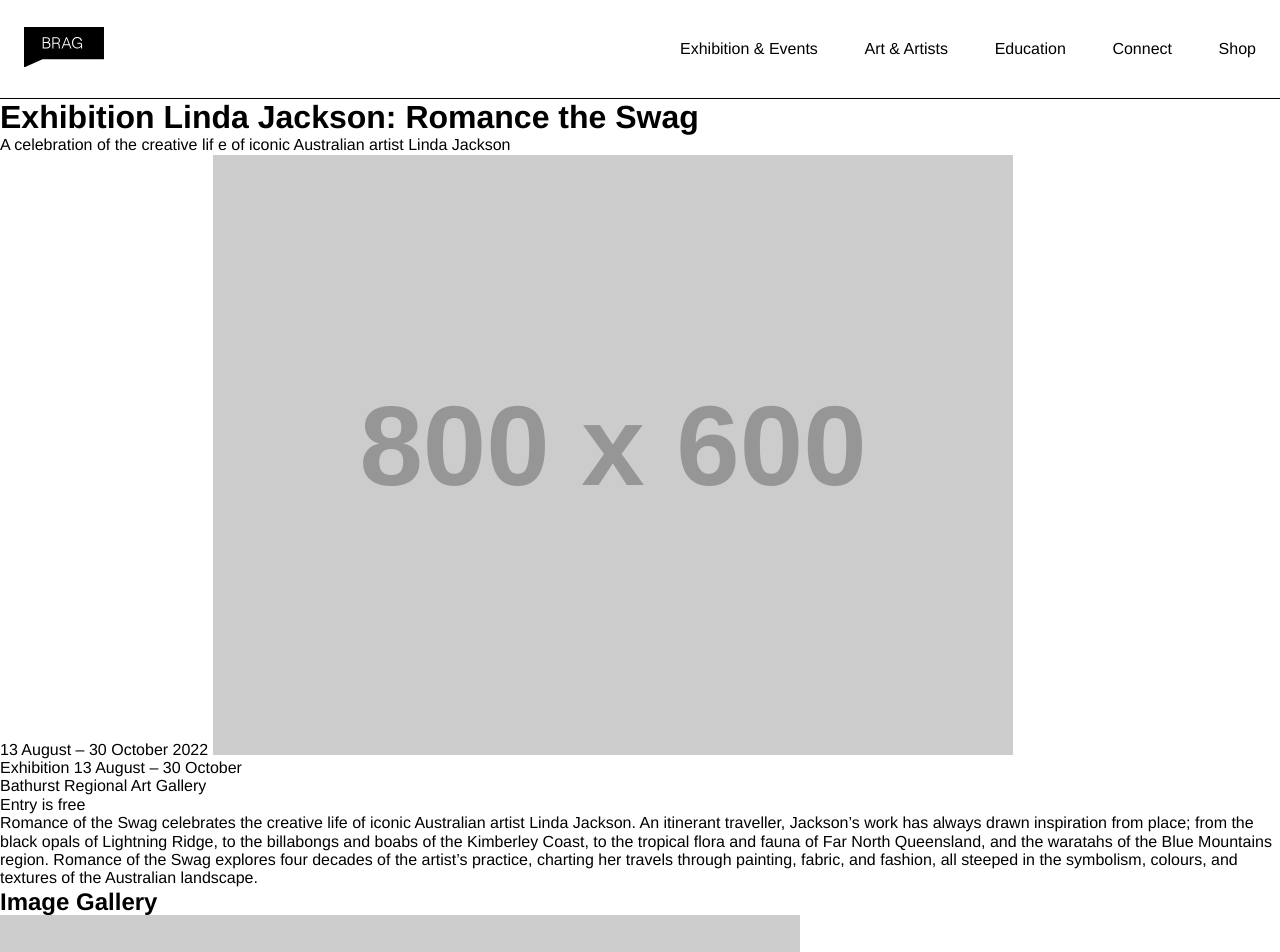
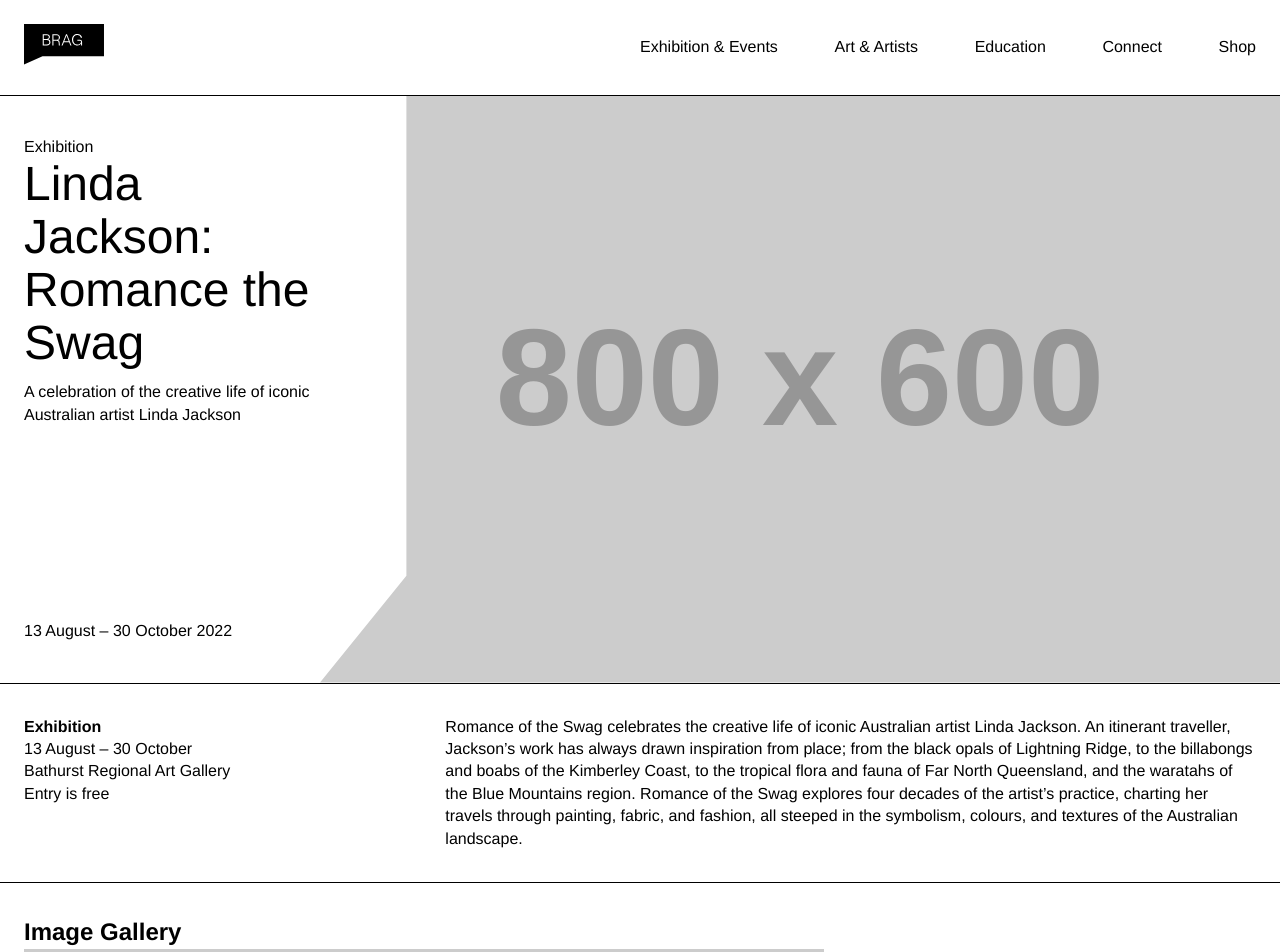
Before and after one commit to honboey/brag-temp, a plain HTML site: page index.html in a window 1280 px wide. Shown: the top 952 px of the page. Drawn offline with Linux system fonts and the light colour scheme; placeholder pictures from the web are drawn by us; a web font is replaced by a local one.

Commit message:
Feature: Style Page Header & Event Intro

```diff
--- a/index.html
+++ b/index.html
@@ -4,7 +4,8 @@
 <head>
   <meta charset="utf-8">
   <meta http-equiv="x-ua-compatible" content="ie=edge">
-  <meta name="viewport" content="width=device-width, initial-scale=1.0, user-scalable=yes">  <title></title>
+  <meta name="viewport" content="width=device-width, initial-scale=1.0, user-scalable=yes">
+  <title></title>
   <link rel="stylesheet" href="static/css/brag_main.css">
 </head>
 
@@ -13,8 +14,8 @@
     <span class="site-logo">
       <svg xmlns="http://www.w3.org/2000/svg" width="80" height="40.531" viewBox="0 0 80 40.531">
         <g id="Group_4" data-name="Group 4" transform="translate(-17 -14)">
-          <path id="Path_2" data-name="Path 2" d="M1262,107.359V147.89l18.509-8.309H1342V107.359Z" transform="translate(-1245 -93.359)"/>
-          <path id="Path_93" data-name="Path 93" d="M5.392,16C7.68,16,8.96,14.736,8.96,12.768a2.794,2.794,0,0,0-2.016-2.9A2.458,2.458,0,0,0,8.48,7.68C8.48,5.872,7.248,4.8,5.1,4.8H1.216V16ZM2.288,5.792H5.12c1.424,0,2.24.608,2.24,1.872S6.544,9.536,5.1,9.536H2.288Zm0,4.736H5.152c1.744,0,2.672.784,2.672,2.24s-.928,2.24-2.672,2.24H2.288Zm14.368.176A2.9,2.9,0,0,0,18.5,8.016c0-1.936-1.344-3.216-3.5-3.216H10.88V16h1.072V11.3h3.28a1.955,1.955,0,0,1,1.952,2.016L17.344,16h1.008l-.16-2.688A3.006,3.006,0,0,0,16.656,10.7ZM15.024,5.792A2.073,2.073,0,0,1,17.36,8.016,2.118,2.118,0,0,1,15.024,10.3H11.952V5.792ZM30,16,25.488,4.8h-.944L20.032,16h1.1l1.248-3.184h5.264L28.88,16ZM25.024,6.064l2.24,5.76h-4.5ZM35.856,16.128a3.992,3.992,0,0,0,3.728-2.144V16h1.024V12.3a2.018,2.018,0,0,0-2.032-1.952h-2.7v.992h2.64a.921.921,0,0,1,1.008.96c0,1.792-1.712,2.832-3.68,2.832-2.432,0-4.192-1.664-4.192-4.736s1.76-4.736,4.192-4.736a3.477,3.477,0,0,1,3.6,2.56h1.184c-.288-2.064-2.288-3.552-4.784-3.552-2.736,0-5.328,1.9-5.328,5.728S33.1,16.128,35.856,16.128Z" transform="translate(34.487 19.411)" fill="#fff"/>
+          <path id="Path_2" data-name="Path 2" d="M1262,107.359V147.89l18.509-8.309H1342V107.359Z" transform="translate(-1245 -93.359)" />
+          <path id="Path_93" data-name="Path 93" d="M5.392,16C7.68,16,8.96,14.736,8.96,12.768a2.794,2.794,0,0,0-2.016-2.9A2.458,2.458,0,0,0,8.48,7.68C8.48,5.872,7.248,4.8,5.1,4.8H1.216V16ZM2.288,5.792H5.12c1.424,0,2.24.608,2.24,1.872S6.544,9.536,5.1,9.536H2.288Zm0,4.736H5.152c1.744,0,2.672.784,2.672,2.24s-.928,2.24-2.672,2.24H2.288Zm14.368.176A2.9,2.9,0,0,0,18.5,8.016c0-1.936-1.344-3.216-3.5-3.216H10.88V16h1.072V11.3h3.28a1.955,1.955,0,0,1,1.952,2.016L17.344,16h1.008l-.16-2.688A3.006,3.006,0,0,0,16.656,10.7ZM15.024,5.792A2.073,2.073,0,0,1,17.36,8.016,2.118,2.118,0,0,1,15.024,10.3H11.952V5.792ZM30,16,25.488,4.8h-.944L20.032,16h1.1l1.248-3.184h5.264L28.88,16ZM25.024,6.064l2.24,5.76h-4.5ZM35.856,16.128a3.992,3.992,0,0,0,3.728-2.144V16h1.024V12.3a2.018,2.018,0,0,0-2.032-1.952h-2.7v.992h2.64a.921.921,0,0,1,1.008.96c0,1.792-1.712,2.832-3.68,2.832-2.432,0-4.192-1.664-4.192-4.736s1.76-4.736,4.192-4.736a3.477,3.477,0,0,1,3.6,2.56h1.184c-.288-2.064-2.288-3.552-4.784-3.552-2.736,0-5.328,1.9-5.328,5.728S33.1,16.128,35.856,16.128Z" transform="translate(34.487 19.411)" fill="#fff" />
         </g>
       </svg>
     </span>
@@ -31,26 +32,31 @@
   </header>
 
   <main>
-    <header>
-      <h1>
-        Exhibition
-        Linda Jackson: Romance the Swag
-      </h1>
-      <p>A celebration of the creative lif e of iconic Australian artist Linda Jackson</p>
-      <time>13 August – 30 October 2022</time>
-      <img src="https://dummyimage.com/800x600/d499d4/ffffff.jpg" alt="">
+    <header class="page-header">
+      <div class="page-header__info">
+        <h1>
+          <span class="page-header__pre-title">Exhibition</span>
+          Linda Jackson: Romance the Swag
+        </h1>
+        <p class="page-header__lede">A celebration of the creative life of iconic Australian artist Linda Jackson</p>
+        <time class="page-header__time">13 August – 30 October 2022</time>
+      </div>
+      <img class="page-header__banner-image" src="https://dummyimage.com/800x600/d499d4/ffffff.jpg" alt="">
     </header>
-    <section>
-      <aside>
-        Exhibition
+
+    <section class="page-section event-intro">
+      <aside class="event-intro__info">
+        <strong>Exhibition</strong><br>
         <time>13 August – 30 October</time><br>
         Bathurst Regional Art Gallery<br>
         Entry is free
       </aside>
-      <p>Romance of the Swag celebrates the creative life of iconic Australian artist Linda Jackson. An itinerant traveller, Jackson’s work has always drawn inspiration from place; from the black opals of Lightning Ridge, to the billabongs and boabs of the Kimberley Coast, to the tropical flora and fauna of Far North Queensland, and the waratahs of the Blue Mountains region. Romance of the Swag explores four decades of the artist’s practice, charting her travels through painting, fabric, and fashion, all steeped in the symbolism, colours, and textures of the Australian landscape.</p>
+      <div class="event-intro__body">
+        <p>Romance of the Swag celebrates the creative life of iconic Australian artist Linda Jackson. An itinerant traveller, Jackson’s work has always drawn inspiration from place; from the black opals of Lightning Ridge, to the billabongs and boabs of the Kimberley Coast, to the tropical flora and fauna of Far North Queensland, and the waratahs of the Blue Mountains region. Romance of the Swag explores four decades of the artist’s practice, charting her travels through painting, fabric, and fashion, all steeped in the symbolism, colours, and textures of the Australian landscape.</p>
+      </div>
     </section>
 
-    <section>
+    <section class="page-section">
       <h2>Image Gallery</h2>
       <figure>
         <img src="https://dummyimage.com/800x600/d499d4/ffffff.jpg" alt="">
@@ -58,7 +64,7 @@
       </figure>
     </section>
 
-    <section>
+    <section class="page-section">
       <h2>Watch</h2>
       <img src="https://dummyimage.com/800x600/d499d4/ffffff.jpg" alt="">
       <h3>An interview with Linda Jackson</h3>
@@ -70,7 +76,7 @@
       </aside>
     </section>
 
-    <section>
+    <section class="page-section">
       <h2>Upcoming events</h2>
       <ul>
         <li>
@@ -108,7 +114,7 @@
       </ul>
     </section>
 
-    <section>
+    <section class="page-section">
       <h2>Learning resources</h2>
       <p>Download the following resources to learn more about Linda and the exhbition</p>
       <ul>
@@ -124,6 +130,8 @@
             </svg>
             Linda Jackson exhibition catalogue
           </a>
+        </li>
+        <li>
           <a href="">
             <svg xmlns="http://www.w3.org/2000/svg" width="53" height="36" viewBox="0 0 53 36">
               <g id="Group_10" data-name="Group 10" transform="translate(-475 -2991)">
@@ -139,7 +147,8 @@
       </ul>
     </section>
   </main>
-  <footer>
+
+  <footer class="page-section">
     <h2>Bathurst Resional Art Gallery</h2>
     <p>70/78 Keppel St, Bathurst NSW 2795</p>
     <p>
@@ -152,15 +161,13 @@
       PMB 17 Bathurst NSW 2795
     </p>
     <ul>
-      <li>
-        Monday Closed
-        Monday Closed
-        Monday Closed
-        Monday Closed
-        Monday Closed
-        Monday Closed
-        Monday Closed
-      </li>
+      <li>Monday Closed</li>
+      <li>Monday Closed</li>
+      <li>Monday Closed</li>
+      <li>Monday Closed</li>
+      <li>Monday Closed</li>
+      <li>Monday Closed</li>
+      <li>Monday Closed </li>
     </ul>
     <p>Entry is free</p>
     <ul>
--- a/static/scss/01_settings/_settings.base.scss
+++ b/static/scss/01_settings/_settings.base.scss
@@ -3,11 +3,6 @@
   padding-right: $space-4;
 
   @media screen and (min-width: $screen-md) {
-    padding-left: $space-8;
-    padding-right: $space-8;
-  }
-
-  @media screen and (min-width: $screen-lg) {
     padding-left: $space-6;
     padding-right: $space-6;
   }
@@ -23,6 +18,16 @@
   }
 }
 
+.page-section {
+  @include container;
+  padding-top: $space-8;
+  padding-bottom: $space-8;
+}
+
+.page-section + .page-section {
+  border-top: solid var(--black) 1px;
+}
+
 a {
     color: inherit;
 }
--- a/static/scss/01_settings/_settings.css_reset.scss
+++ b/static/scss/01_settings/_settings.css_reset.scss
@@ -345,6 +345,9 @@ Lists
 ============
 */
 
-ul {
+ul,
+ol {
   list-style: none;
+  padding: 0;
+  margin: 0;
 }
--- a/static/scss/01_settings/_settings.typography.scss
+++ b/static/scss/01_settings/_settings.typography.scss
@@ -1,9 +1,23 @@
 body {
   font-family: $font-sans;
   font-size: $text-base;
-  list-style: $line-height-md;
+  line-height: $line-height-md;
 
   @media screen and (min-width: $screen-2xl) {
     font-size: $text-lg;
   }
 }
+
+h1 {
+  font-size: $text-5xl;
+  line-height: $line-height-xs;
+  font-weight: 300;
+
+  &+ .page-header__lede {
+    margin-top: $space-3;
+  }
+}
+
+p + * {
+  margin-top: 1em;
+}
--- a/static/scss/01_settings/_settings.variables.scss
+++ b/static/scss/01_settings/_settings.variables.scss
@@ -60,6 +60,13 @@ $space-10: 2.5rem; // 40px
 $space-20: 5rem; // 80px
 
 //
+// Gutter
+//
+
+$gutter-sm: $space-4;
+$gutter-md: $space-6;
+
+//
 // TYPOGRAPHY SETTINGS
 //
 // Define main typographic properties as reusable variables.
--- /dev/null
+++ b/static/scss/02_components/_components.event-intro.scss
@@ -0,0 +1,23 @@
+.event-intro {
+    display: flex;
+    flex-direction: column;
+
+    @media screen and (min-width: $screen-lg) {
+        flex-direction: row;
+        gap: $gutter-sm;
+    }
+}
+
+.event-intro__info {
+    margin-bottom: $space-6;
+
+    @media screen and (min-width: $screen-md) {
+        width: 33.3333333333%;
+    }
+}
+
+.event-intro__body {
+    @media screen and (min-width: $screen-lg) {
+        width: 66.666666667%;
+    }
+}
--- /dev/null
+++ b/static/scss/02_components/_components.page-header.scss
@@ -0,0 +1,49 @@
+.page-header {
+  display: flex;
+  flex-direction: column-reverse;
+  position: relative;
+  border-bottom: solid var(--black) 1px;
+
+  @media screen and (min-width: $screen-lg) {
+    flex-direction: row;
+  }
+}
+
+.page-header__banner-image {
+  clip-path: polygon(0 0, 100% 0, 100% 100%, 87.5% 87.5%, 0 87.5%);
+  aspect-ratio: 1/1.125;
+  object-fit: cover;
+
+  @media screen and (min-width: $screen-lg) {
+    width: 75%;
+    clip-path: polygon(9% 0, 100% 0, 100% 100%, 0 100%, 9% 81.8%);
+    aspect-ratio: 9/5.5;
+  }
+}
+
+.page-header__info {
+  @include container;
+  padding-bottom: $space-8;
+
+  @media screen and (min-width: $screen-lg) {
+    width: 25%;
+    padding-right: 0;
+    padding-top: $space-10;
+    padding-bottom: $space-10;
+  }
+}
+
+.page-header__pre-title {
+  display: block;
+  font-size: $text-base;
+  line-height: $line-height-md;
+}
+
+.page-header__time {
+  display: block;
+
+  @media screen and (min-width: $screen-lg) {
+    position: absolute;
+    bottom: 40px;
+  }
+}
--- a/static/scss/brag_main.scss
+++ b/static/scss/brag_main.scss
@@ -24,6 +24,8 @@
 // 02 Components
 //
 @import "02_components/_components.site-header";
+@import "02_components/_components.page-header";
+@import "02_components/_components.event-intro";
 
 
 //
```
Also changed, not shown: static/css/brag_main.css, 1 other file.
